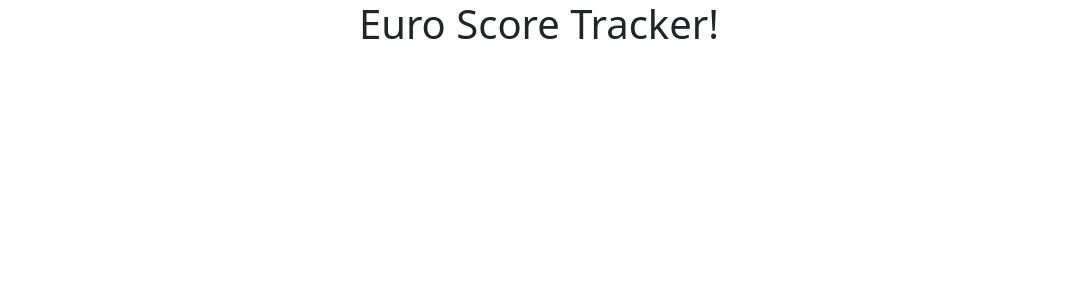
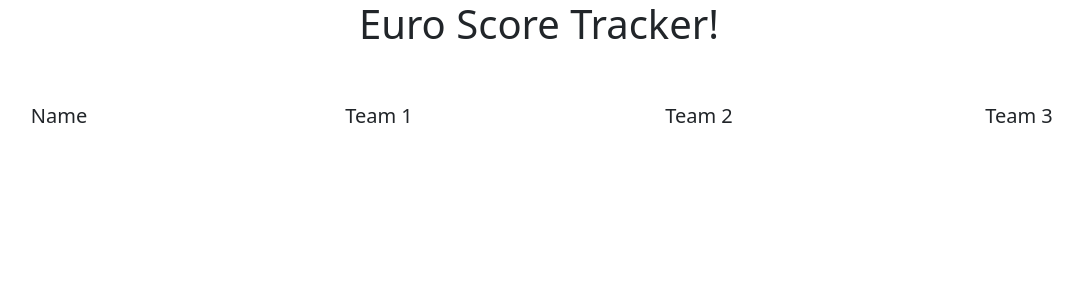
Before and after one commit to cgpalmer/euro_21, a Django app: page / in a window 1280 px wide. Shown: the top 300 px of the page, without its empty margins (101-1184 px from the left). Run offline with Django 3.2, Linux system fonts and the light colour scheme; data that the repository does not hold is empty; some libraries are stand-ins or nearby versions.

Commit message:
Adding team table.

```diff
--- a/euros/settings.py
+++ b/euros/settings.py
@@ -29,7 +29,7 @@ SECRET_KEY = os.environ.get('SECRET_KEY', '')
 # SECURITY WARNING: don't run with debug turned on in production!
 DEBUG = True
 
-ALLOWED_HOSTS = ['euro-tracker-cgpalmer.herokuapp.com']
+ALLOWED_HOSTS = ['euro-tracker-cgpalmer.herokuapp.com', 'localhost']
 
 
 # Application definition
--- a/home/templates/home/index.html
+++ b/home/templates/home/index.html
@@ -15,10 +15,22 @@
                         <input type="number" id="{{player.name_of_person}}_score" class="hide" value="{{player.current_score}}">
             </div>
 
-
                 {% endfor %}
         </div>
 
+        <div class="row mt-5 text-center">
+            <div class="col-3"><h5>Name</h5></div>
+            <div class="col-3"><h5>Team 1</h5></div>
+            <div class="col-3"><h5>Team 2</h5></div>
+            <div class="col-3"><h5>Team 3</h5></div>
+
+        {% for person in teams %}
+            <div class="col-3">{{person.name_of_person}}</div>
+            <div class="col-3">{{person.team_1}}</div>
+            <div class="col-3">{{person.team_2}}</div>
+            <div class="col-3">{{person.team_3}}</div>
+        {% endfor %}
+        </div>
     </div>
 
 {% endblock %}
```
Also changed, not shown: home/models.py (+9 -0 lines), home/migrations/0002_teams.py (added).
